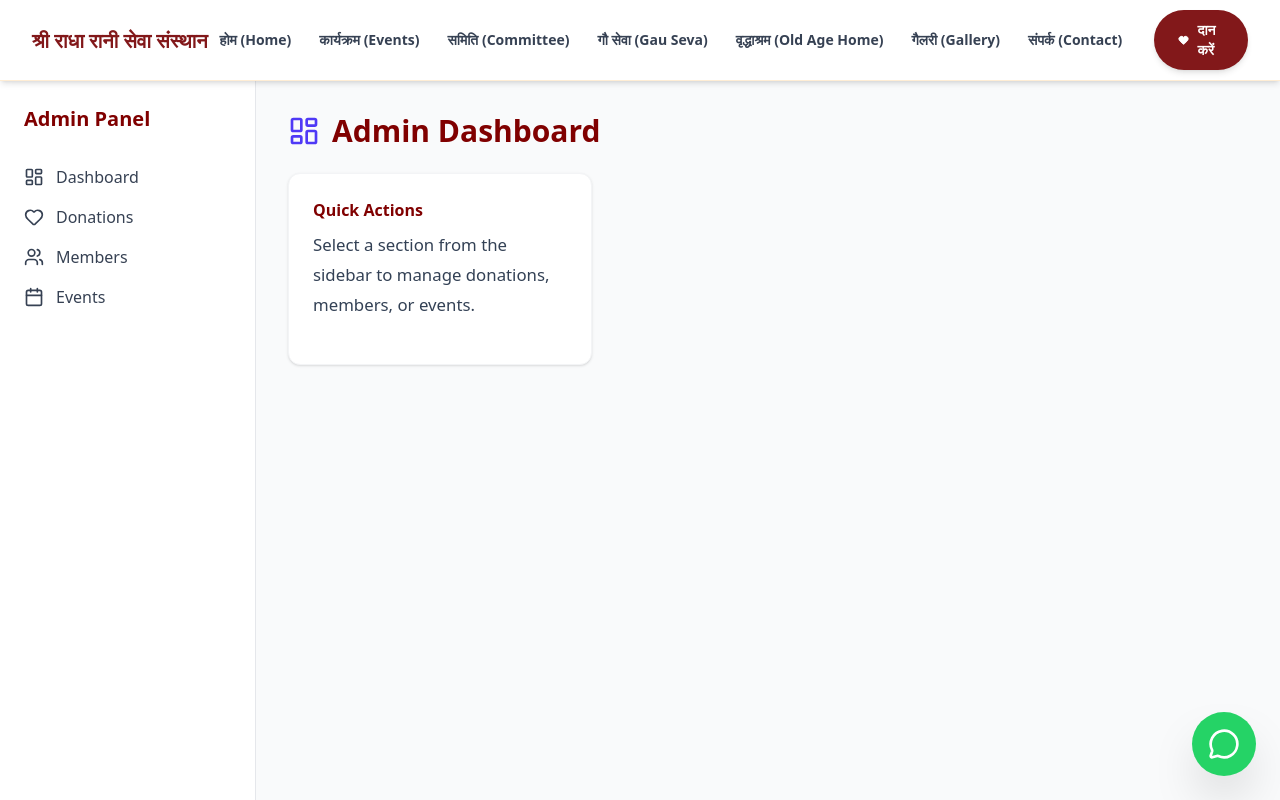
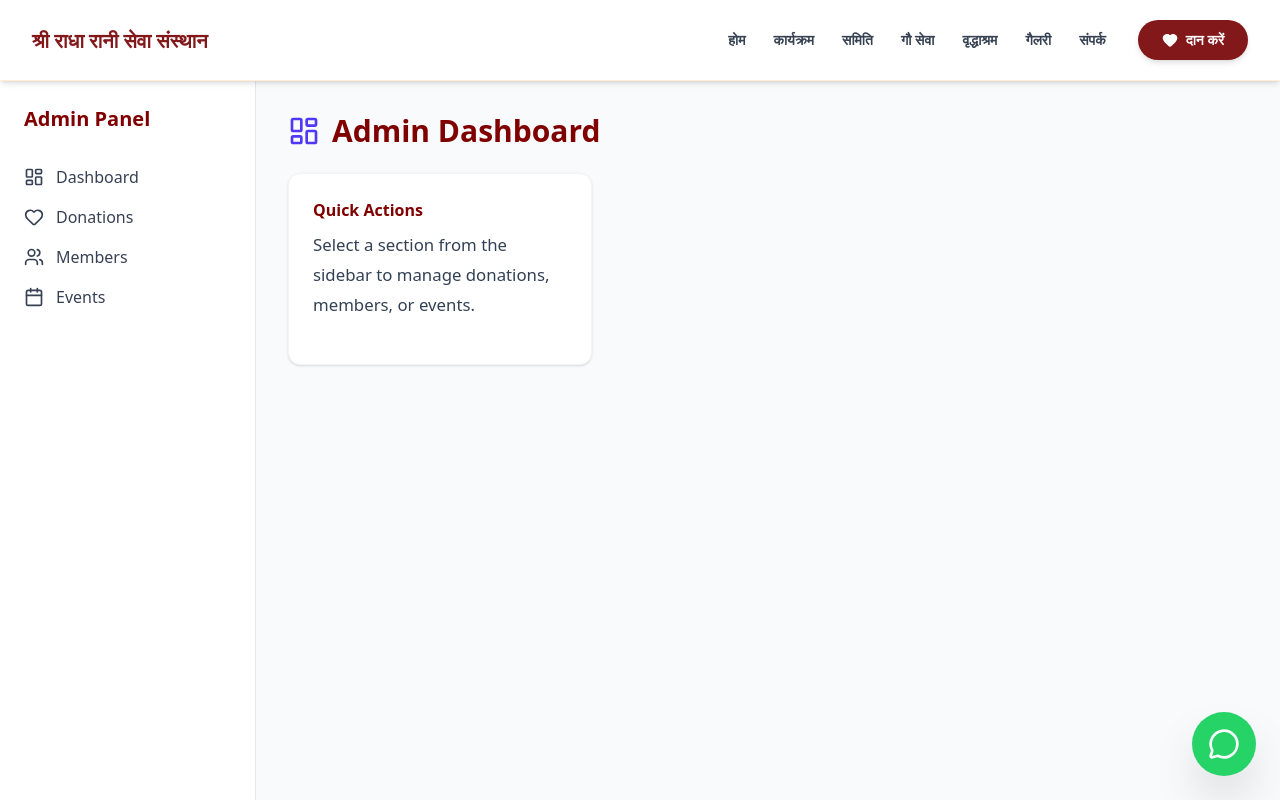
Before and after one commit to Princeverma3502/shri-radha-rani-seva, a Next.js app: page /admin in a window 1280 px wide. Shown: the top 800 px of the page. Built offline with nearby package versions, Linux system fonts and the light colour scheme.

Commit message:
feat: deleted english words from navbar

```diff
--- a/src/components/layout/Navbar.tsx
+++ b/src/components/layout/Navbar.tsx
@@ -8,13 +8,13 @@ export default function Navbar() {
   const [isOpen, setIsOpen] = useState(false);
 
   const navLinks = [
-    { name: "होम (Home)", href: "/" },
-    { name: "कार्यक्रम (Events)", href: "/events" },
-    { name: "समिति (Committee)", href: "/committee" },
-    { name: "गौ सेवा (Gau Seva)", href: "/seva/gau-seva" },
-    { name: "वृद्धाश्रम (Old Age Home)", href: "/seva/old-age-home" },
-    { name: "गैलरी (Gallery)", href: "/gallery" },
-    { name: "संपर्क (Contact)", href: "/contact" },
+    { name: "होम", href: "/" },
+    { name: "कार्यक्रम", href: "/events" },
+    { name: "समिति", href: "/committee" },
+    { name: "गौ सेवा", href: "/seva/gau-seva" },
+    { name: "वृद्धाश्रम", href: "/seva/old-age-home" },
+    { name: "गैलरी", href: "/gallery" },
+    { name: "संपर्क", href: "/contact" },
   ];
 
   return (
```
